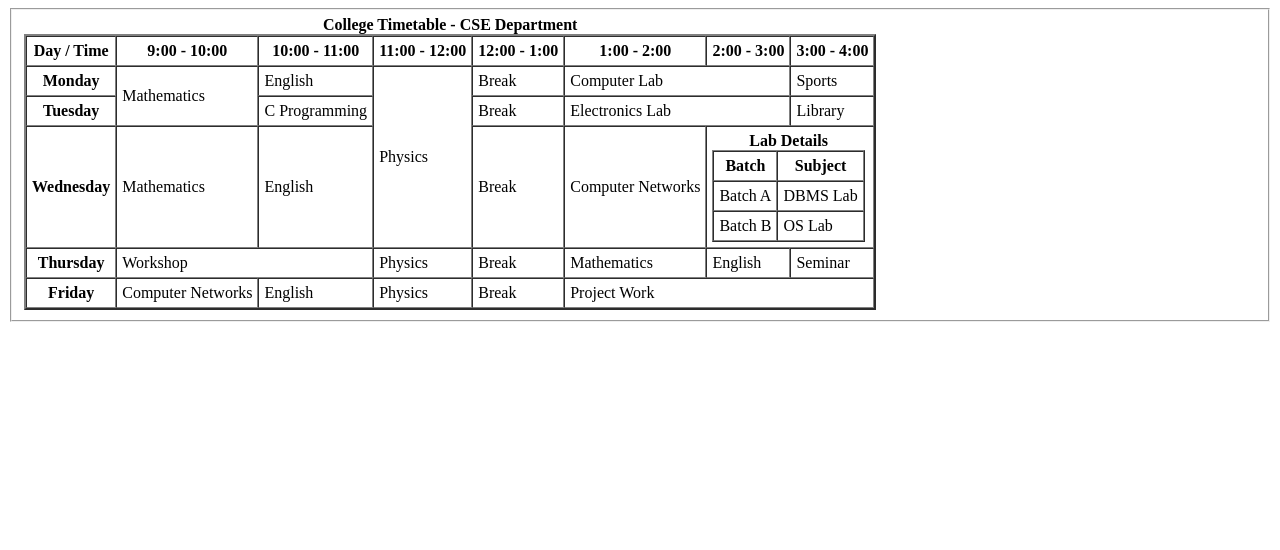
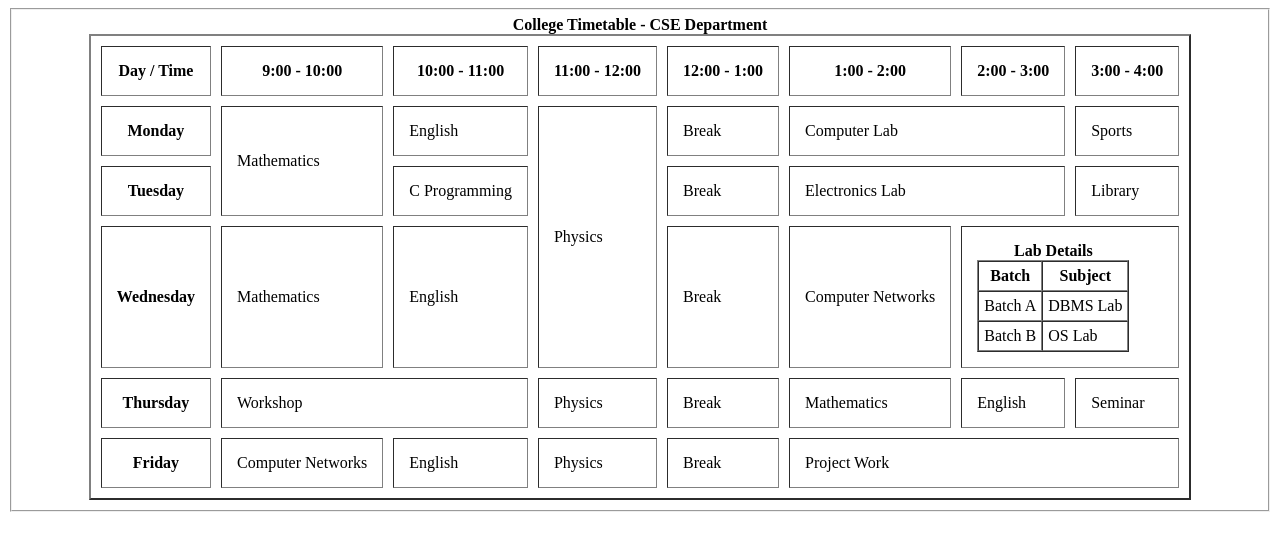
Before and after one commit to engineer-adarsh/DS1_HTML, a plain HTML site: page Test-experiment-3.html in a window 1280 px wide. Drawn offline with Linux system fonts and the light colour scheme.

Commit message:
alignment change

```diff
--- a/Test-experiment-3.html
+++ b/Test-experiment-3.html
@@ -7,7 +7,7 @@
 <body>
 
 <fieldset>
-<table border="2" cellpadding="5" cellspacing="0">
+<table border="2" align="center" cellpadding="15" cellspacing="10">
     <caption><b>College Timetable - CSE Department</b></caption>
 
     <tr>
```
